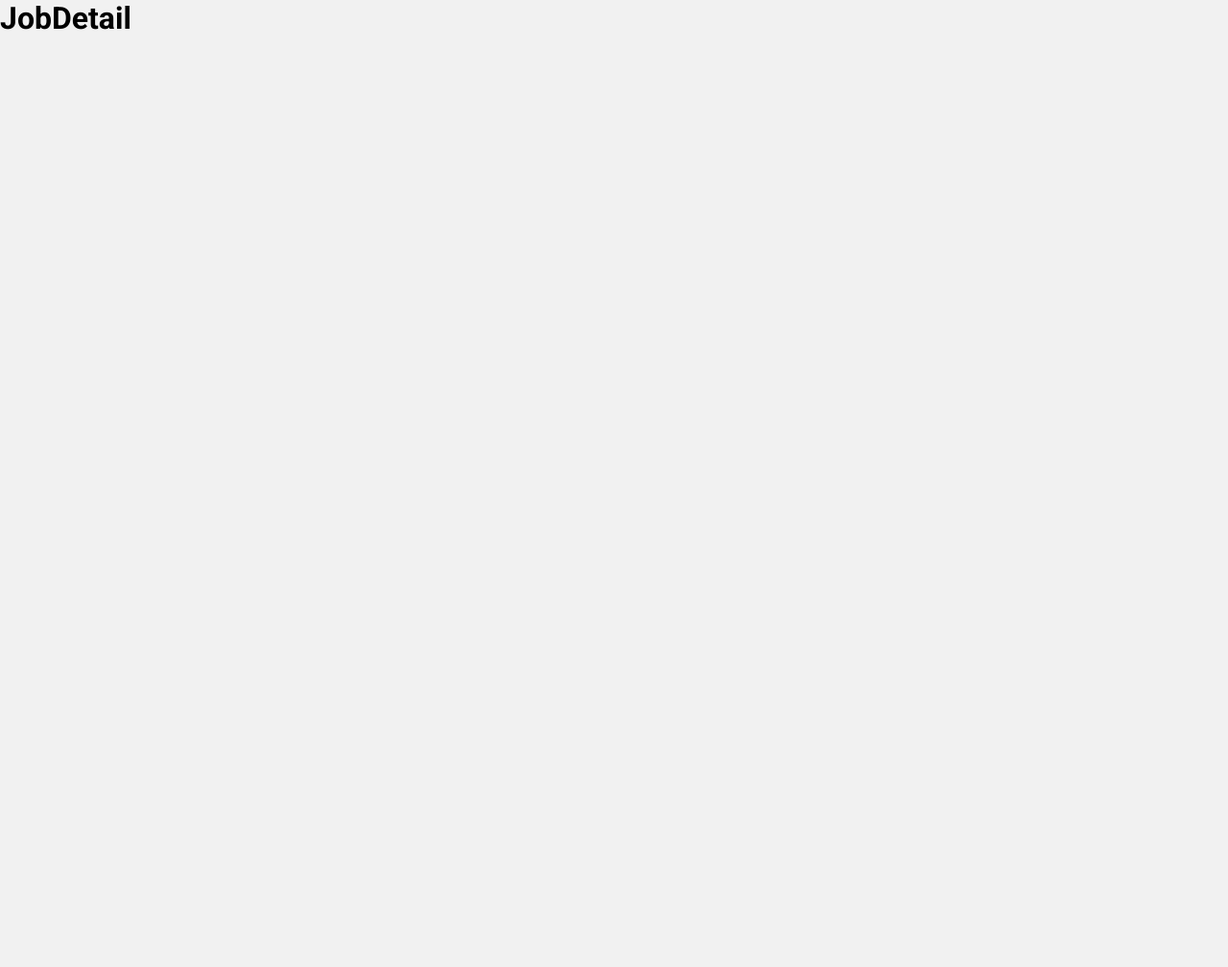
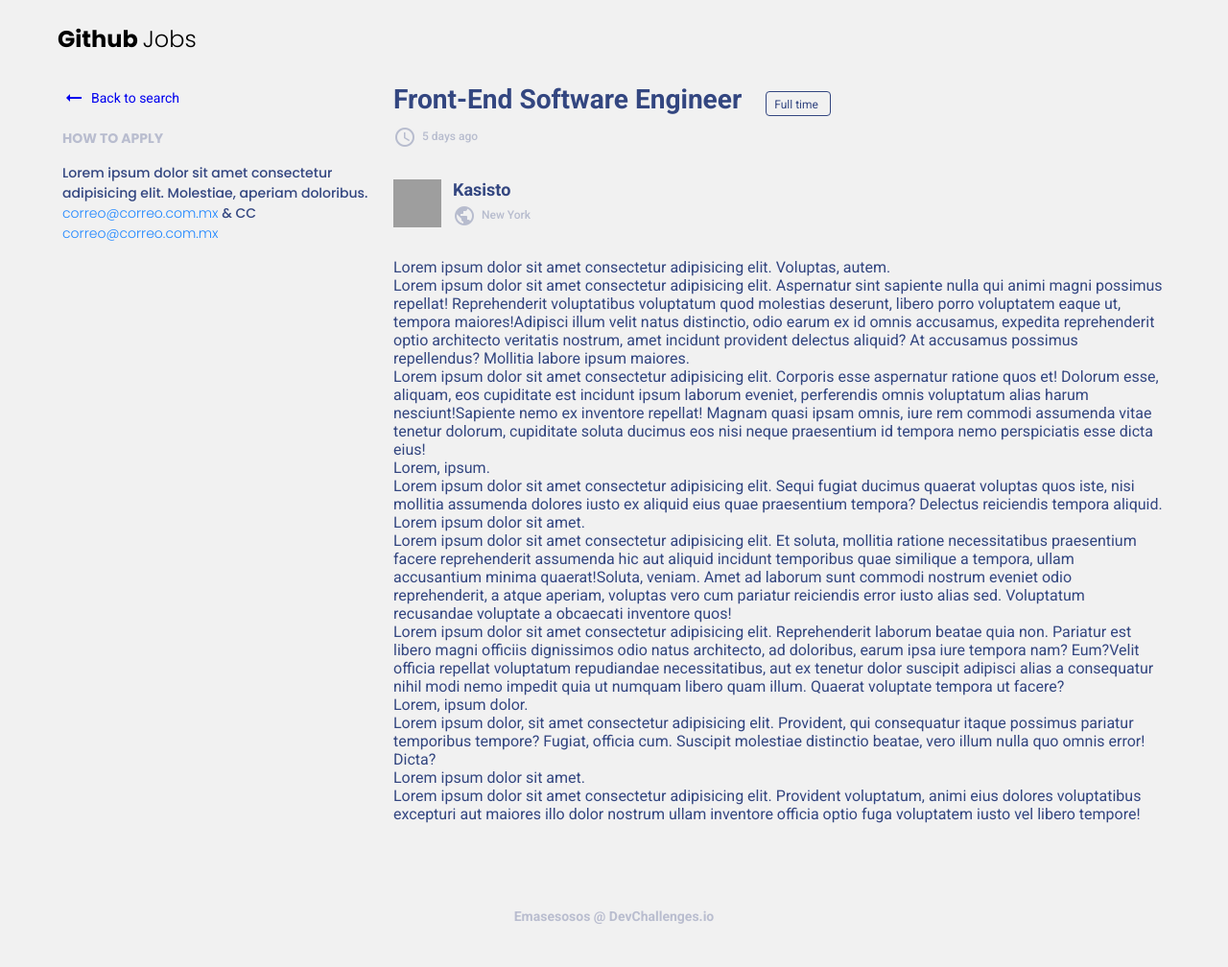
Before and after one commit to Emasesosos/Github-Jobs, a React app in the folder github-jobs/: page /job/1 in a window 1280 px wide. Shown: the whole page at 96% size. Before the commit the page ends 800 px from the top, so only its background shows below. Built offline with nearby package versions, Linux system fonts and the light colour scheme; grey boxes are pictures that could not be loaded.

Commit message:
Estilos de componente JobDetail

```diff
--- a/github-jobs/src/components/Aside/AsideDetail.js
+++ b/github-jobs/src/components/Aside/AsideDetail.js
@@ -0,0 +1,29 @@
+import React from 'react';
+
+export const AsideDetail = () => {
+
+    return (
+
+        <aside className="aDetail__aside-descripcion">
+            <div className="aDetail__back">
+                <a className="arrow-icono" href="./index.html">
+                    <i className="material-icons md-dark md-inactive arrow-ra">arrow_right_alt</i>
+                </a>
+                <a href="./index.html">
+                    <p>Back to search</p>
+                </a>
+            </div>
+            <div className="aDetail__how-apply">
+                <h4>HOW TO APPLY</h4>
+            </div>
+            <div className="aDetail__descripcion-how-apply">
+                <p>
+                    Lorem ipsum dolor sit amet consectetur adipisicing elit. Molestiae, aperiam doloribus.  <span>correo@correo.com.mx</span> & CC
+                    <span> correo@correo.com.mx</span>
+                </p>
+            </div>
+        </aside>
+
+    );
+
+};
--- a/github-jobs/src/components/Jobs/JobDetail.js
+++ b/github-jobs/src/components/Jobs/JobDetail.js
@@ -1,11 +1,22 @@
 import React from 'react';
+import { Header } from '../Header/Header';
+import { AsideDetail } from '../Aside/AsideDetail';
+import { MainDetail } from '../Main/MainDetail';
+import { Footer } from '../Footer/Footer';
 
 export const JobDetail = () => {
 
     return (
 
-        <div>
-            <h1>JobDetail</h1>
+        <div className="home__contenedor">
+            <div className="jobDetail__contenedor">
+                    <Header />
+                    <div className="jobDetail__job-descripcion">
+                        <AsideDetail />
+                        <MainDetail />
+                    </div>
+                    <Footer />
+            </div>
         </div>
 
     );
--- a/github-jobs/src/components/Main/MainDetail.js
+++ b/github-jobs/src/components/Main/MainDetail.js
@@ -0,0 +1,52 @@
+import React from 'react';
+
+export const MainDetail = () => {
+
+    return (
+
+        <main className="mDetail__main-descripcion">
+            <div className="mDetail__descripcion-info">
+                <div className="mDetail__titulo">
+                    <div className="mDetail__titulo-tiempo">
+                        <h3>Front-End Software Engineer</h3>
+                        <span>Full time</span>
+                    </div>
+                    <div className="mDetail__info-icono-titulo">
+                        <i className="material-icons md-dark md-inactive">query_builder</i>
+                        <p>5 days ago</p>
+                    </div>
+                </div>
+                <div className="mDetail__name-company">
+                    <div className="mDetail__job-img m-0 wh-img">
+                        <img className="mDetail__job-img-company wh-img" src="./assets/reactjs.jpg" alt="image" />
+                    </div>
+                    <div className="mDetail__company-info">
+                        <div className="mDetail__company mb-5 fl-1">
+                            <span>Kasisto</span>
+                        </div>
+                        <div className="mDetail__info-icono-titulo mt-0 w-100">
+                            <i className="material-icons md-dark md-inactive">public</i>
+                            <p>New York</p>
+                        </div>
+                    </div>
+                </div>
+            </div>
+            <div className="mDetail__texto">
+                <p>Lorem ipsum dolor sit amet consectetur adipisicing elit. Voluptas, autem.</p>
+                <p>Lorem ipsum dolor sit amet consectetur adipisicing elit. Aspernatur sint sapiente nulla qui animi magni possimus repellat! Reprehenderit voluptatibus voluptatum quod molestias deserunt, libero porro voluptatem eaque ut, tempora maiores!Adipisci illum velit natus distinctio, odio earum ex id omnis accusamus, expedita reprehenderit optio architecto veritatis nostrum, amet incidunt provident delectus aliquid? At accusamus possimus repellendus? Mollitia labore ipsum maiores.</p>
+                <p>Lorem ipsum dolor sit amet consectetur adipisicing elit. Corporis esse aspernatur ratione quos et! Dolorum esse, aliquam, eos cupiditate est incidunt ipsum laborum eveniet, perferendis omnis voluptatum alias harum nesciunt!Sapiente nemo ex inventore repellat! Magnam quasi ipsam omnis, iure rem commodi assumenda vitae tenetur dolorum, cupiditate soluta ducimus eos nisi neque praesentium id tempora nemo perspiciatis esse dicta eius!</p>
+                <p>Lorem, ipsum.</p>
+                <p>Lorem ipsum dolor sit amet consectetur adipisicing elit. Sequi fugiat ducimus quaerat voluptas quos iste, nisi mollitia assumenda dolores iusto ex aliquid eius quae praesentium tempora? Delectus reiciendis tempora aliquid.</p>
+                <p>Lorem ipsum dolor sit amet.</p>
+                <p>Lorem ipsum dolor sit amet consectetur adipisicing elit. Et soluta, mollitia ratione necessitatibus praesentium facere reprehenderit assumenda hic aut aliquid incidunt temporibus quae similique a tempora, ullam accusantium minima quaerat!Soluta, veniam. Amet ad laborum sunt commodi nostrum eveniet odio reprehenderit, a atque aperiam, voluptas vero cum pariatur reiciendis error iusto alias sed. Voluptatum recusandae voluptate a obcaecati inventore quos!</p>
+                <p>Lorem ipsum dolor sit amet consectetur adipisicing elit. Reprehenderit laborum beatae quia non. Pariatur est libero magni officiis dignissimos odio natus architecto, ad doloribus, earum ipsa iure tempora nam? Eum?Velit officia repellat voluptatum repudiandae necessitatibus, aut ex tenetur dolor suscipit adipisci alias a consequatur nihil modi nemo impedit quia ut numquam libero quam illum. Quaerat voluptate tempora ut facere?</p>
+                <p>Lorem, ipsum dolor.</p>
+                <p>Lorem ipsum dolor, sit amet consectetur adipisicing elit. Provident, qui consequatur itaque possimus pariatur temporibus tempore? Fugiat, officia cum. Suscipit molestiae distinctio beatae, vero illum nulla quo omnis error! Dicta?</p>
+                <p>Lorem ipsum dolor sit amet.</p>
+                <p>Lorem ipsum dolor sit amet consectetur adipisicing elit. Provident voluptatum, animi eius dolores voluptatibus excepturi aut maiores illo dolor nostrum ullam inventore officia optio fuga voluptatem iusto vel libero tempore!</p>
+            </div>
+        </main>
+
+    );
+
+};
--- /dev/null
+++ b/github-jobs/src/styles/components/Aside/_asidedetail.scss
@@ -0,0 +1,64 @@
+.aDetail__aside-descripcion {
+    flex: 0 0 30%;
+    margin-bottom: 32px;
+}
+
+@media screen and (min-width: 768px) {
+    .aDetail__aside-descripcion {
+        margin-bottom: 0;
+    }
+}
+
+.aDetail__back {
+    align-items: center;
+    color: #1E86FF;
+    display: flex;
+    font-size: 14px;
+    height: 34px;
+    justify-content: flex-start;
+    margin-bottom: 15px;
+    position: relative;
+    a {
+        text-decoration: none;
+        &:hover {
+            color: cornflowerblue;
+        }
+    }
+}
+
+.arrow-icono {
+    margin-right: 30px;
+}
+
+.arrow-ra {
+    position: absolute;
+    transform: rotate(180deg);
+    top: 5px;
+}
+
+.aDetail__how-apply {
+    h4 {
+        color: #B9BDCF;
+        font-family: Poppins;
+        font-size: 14px;
+        font-style: normal;
+        font-weight: bold;
+        margin-bottom: 15px;
+        text-transform: uppercase;
+    }
+}
+
+.aDetail__descripcion-how-apply {
+    color: #334680;
+    font-family: Poppins, sans-serif;
+    font-style: normal;
+    font-weight: 500;
+    font-size: 14px;
+    line-height: 21px;
+    p {
+        padding: 0 5px 0 0;
+    }
+    span {
+        color: #1E86FF;
+    }
+}
--- /dev/null
+++ b/github-jobs/src/styles/components/Jobs/_jobdetail.scss
@@ -0,0 +1,21 @@
+.jobDetail__contenedor {
+    display: flex;
+    flex-direction: column;
+    margin: 0 auto;
+    max-width: 1200px;
+    min-height: 100vh;
+}
+
+.jobDetail__job-descripcion {
+    display: flex;
+    flex: 1;
+    flex-direction: column;
+    margin-bottom: 32px;
+    padding: 15px;
+}
+
+@media screen and (min-width: $tablet) {
+    .jobDetail__job-descripcion {
+        flex-direction: row;
+    }
+}
--- /dev/null
+++ b/github-jobs/src/styles/components/Main/_maindetail.scss
@@ -0,0 +1,116 @@
+.mDetail__descripcion-info {
+    margin-bottom: 32px;
+}
+
+.mDetail__titulo {
+    color: #334680;
+    display: flex;
+    flex-direction: column;
+    font-size: 20px;
+    font-weight: bold;
+    margin: 0 0 32px 0;
+    padding: 0;
+    span {
+        border: 1px solid #334680;
+        border-radius: 4px;
+        font-size: 12px;
+        height: 26px;
+        margin-top: 10px;
+        padding: 6px 8px;
+        width: 68px;
+    }
+}
+
+.mDetail__titulo-tiempo {
+    display: flex;
+    flex-direction: column;
+}
+
+@media screen and (min-width: $tablet) {
+    .mDetail__titulo {
+        font-size: 24px;
+    }
+}
+
+@media screen and (min-width: $tablet) {
+    .mDetail__titulo span {
+        margin-left: 25px;
+    }
+    .mDetail__titulo-tiempo {
+        align-items: center;
+        flex-direction: row;
+    }
+}
+
+h3 {
+    margin: 0;
+    padding: 0;
+}
+
+.mDetail__info-icono-titulo {
+    align-items: flex-end;
+    color: #B7BCCE;
+    display: flex;
+    font-size: 12px;
+    font-style: normal;
+    font-weight: 500;
+    margin-top: 9.5px;
+    position: relative;
+    p {
+        margin: 0;
+        padding: 0;
+        position: absolute;
+        top: 4px;
+        left: 30px;
+    }
+}
+
+.w-100 {
+    width: 100px;
+}
+
+.mDetail__name-company {
+    display: flex;
+}
+
+.m-0 {
+    margin: 0;
+}
+
+.mDetail__job-img.wh-img {
+    height: 50px;
+    width: 50px;
+}
+
+.mDetail__job-img-company.wh-img {
+    height: 50px;
+    width: 50px;
+}
+
+.mDetail__company-info {
+    display: flex;
+    flex-direction: column;
+    margin-left: 12px;
+    span {
+        color: #334680;
+        font-size: 18px;
+        font-weight: bold;
+    }
+}
+
+.mb-5 {
+    margin-bottom: 5px;
+}
+
+.fl-1 {
+    flex: 1;
+}
+
+.mt-0 {
+    margin: 0;
+}
+
+.mDetail__texto {
+    color: #334680;
+    font-size: 16px;
+}
--- a/github-jobs/src/styles/styles.scss
+++ b/github-jobs/src/styles/styles.scss
@@ -10,8 +10,11 @@
 @import './components/Hero/hero';
 @import './components/Principal/principal';
 @import './components/Aside/aside';
+@import './components/Aside/asidedetail';
 @import './components/Main/main';
+@import './components/Main/maindetail';
 @import './components/Jobs/jobs';
 @import './components/Jobs/jobcard';
+@import './components/Jobs/jobdetail';
 @import './components/Pagination/pagination';
 @import './components/Footer/footer';
```
Also changed, not shown: 1 other file.
